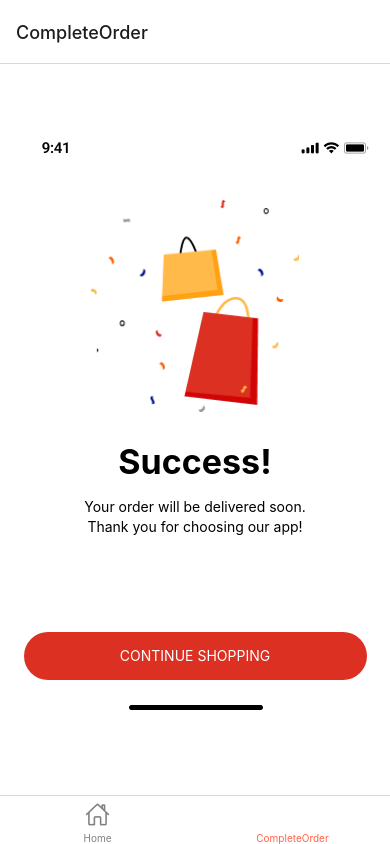
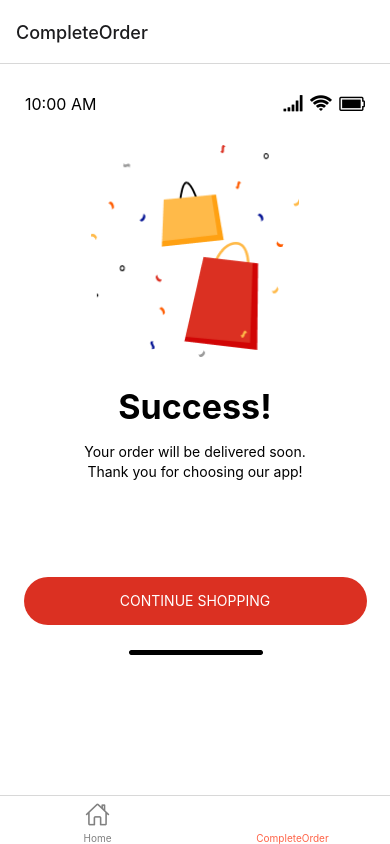
Before and after one commit to GiliEllen/react-natve-e-commerce-frontend, a React Native app: screen /CompleteOrder in a window 390 px wide. Built offline with nearby package versions, Linux system fonts and the light colour scheme.

Commit message:
status-bar

```diff
--- a/App.js
+++ b/App.js
@@ -4,7 +4,7 @@ import { createBottomTabNavigator } from "@react-navigation/bottom-tabs";
 import MainScreen from "./screens/mainScreen/MainScreen";
 import { NavigationContainer } from "@react-navigation/native";
 import { Ionicons } from "@expo/vector-icons";
-import CompleteOrder from "./screens/CompleteOrder";
+import CompleteOrder from "./screens/completeOrderScrn/CompleteOrder";
 
 const Tab = createBottomTabNavigator();
 
--- a/package.json
+++ b/package.json
@@ -20,6 +20,7 @@
     "react-native": "0.73.4",
     "react-native-safe-area-context": "4.8.2",
     "react-native-screens": "~3.29.0",
+    "react-native-vector-icons": "^10.0.3",
     "react-redux": "^9.1.0"
   },
   "devDependencies": {
--- a/screens/CompleteOrder.js
+++ b/screens/completeOrderScrn/CompleteOrder.js
@@ -1,14 +1,13 @@
 import { View, Text, Image, TouchableOpacity, StyleSheet } from "react-native";
 import React from "react";
+import MyStatusBar from "../statusBar/StatusBar";
 
 const CompleteOrder = () => {
   return (
     <View style={styles.container}>
-      <Image
-        source={require("../assets/status-bar.png")}
-        style={styles.statusImg}
-      />
-      <Image source={require("../assets/bags.png")} style={styles.bagsimg} />
+      <MyStatusBar />
+      <Image style={styles.statusImg} />
+      <Image source={require("../../assets/bags.png")} style={styles.bagsimg} />
       <Text style={styles.title}>Success!</Text>
       <Text style={styles.content}>
         Your order will be delivered soon. Thank you for choosing our app!
@@ -19,7 +18,7 @@ const CompleteOrder = () => {
         </View>
       </TouchableOpacity>
       <Image
-        source={require("../assets/home-indicator.png")}
+        source={require("../../assets/home-indicator.png")}
         style={styles.homeImg}
       />
     </View>
@@ -30,7 +29,8 @@ const styles = StyleSheet.create({
   container: {
     flex: 1,
     alignItems: "center",
-    justifyContent: "center",
+    justifyContent: "flex-start", // Change justifyContent to flex-start
+    paddingTop: 30, // Add paddingTop to create space for the status bar
     backgroundColor: "#FFFFFF",
   },
   title: {
--- /dev/null
+++ b/screens/statusBar/StatusBar.js
@@ -0,0 +1,33 @@
+import React from "react";
+import { View, Text } from "react-native";
+import Icon from "react-native-vector-icons/FontAwesome";
+
+const MyStatusBar = () => {
+  return (
+    <View
+      style={{
+        height: 20,
+        width: 360,
+        flexDirection: "row",
+        justifyContent: "space-between",
+        paddingHorizontal: 10,
+      }}
+    >
+      <Text style={{ fontSize: 16 }}>10:00 AM</Text>
+
+      <View style={{ flexDirection: "row" }}>
+        <Icon
+          name="signal"
+          size={19}
+          color="black"
+          style={{ marginRight: 7 }}
+        />
+
+        <Icon name="wifi" size={20} color="black" style={{ marginRight: 7 }} />
+        <Icon name="battery-full" size={20} color="black" />
+      </View>
+    </View>
+  );
+};
+
+export default MyStatusBar;
```
Also changed, not shown: 1 other file (tests, documents, lock files or other folders).
